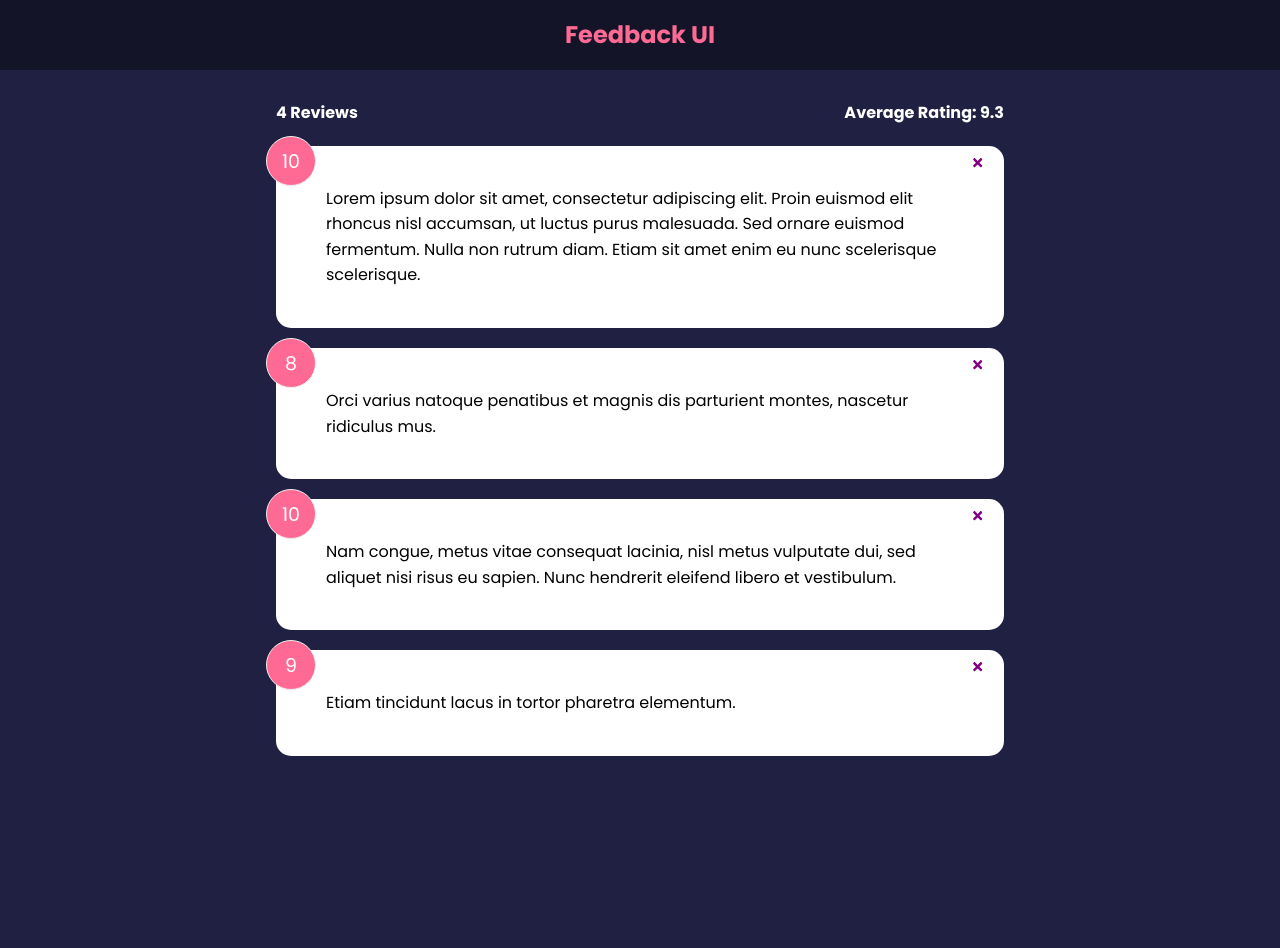
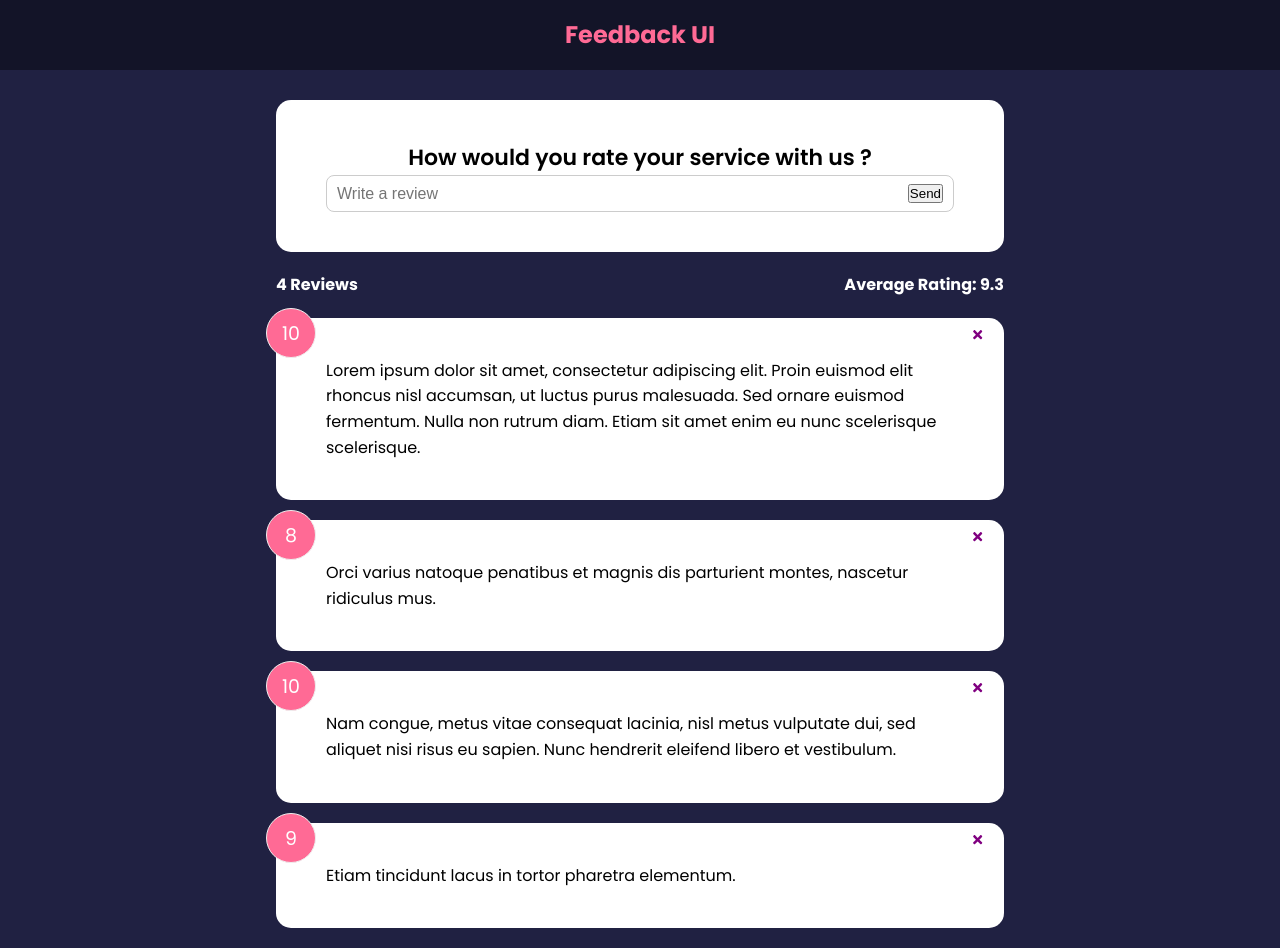
Before and after one commit to rsmacias/feedback-app, a React (Create React App) app: page / in a window 1280 px wide. Before the commit the page ends 800 px from the top, so only its background shows below. Built offline with nearby package versions, Linux system fonts and the light colour scheme.

Commit message:
Creation and integration of FeedbackForm component Adding state to this component to manage the text changes

```diff
--- a/src/App.js
+++ b/src/App.js
@@ -3,6 +3,7 @@
 import FeedbackList from './components/FeedbackList';
 import FeedbackData from './data/FeedbackData';
 import FeedbackStats from './components/FeedbackStats';
+import FeedbackForm from './components/FeedbackForm';
 
 function App () {
 
@@ -19,6 +20,7 @@
         <>
             <Header />
             <div className="container">
+                <FeedbackForm />
                 <FeedbackStats feedback={feedback} />
                 <FeedbackList feedback={feedback}
                               handleDelete={deleteFeedback} />
--- /dev/null
+++ b/src/components/FeedbackForm.jsx
@@ -0,0 +1,29 @@
+import { useState } from 'react';
+import Card from './shared/Card';
+
+function FeedbackForm() {
+
+  const [text, setText] = useState('');
+
+  const handleOnChange = (e) => {
+    setText(e.target.value);
+  };
+
+  return (
+    <Card>
+        <form>
+            <h2>How would you rate your service with us ?</h2>
+            {/* @todo - rating select component */}
+            <div className="input-group">
+                <input type="text"
+                    placeholder='Write a review'
+                    value={text}
+                    onChange={handleOnChange} />
+                <button type="submit">Send</button>
+            </div>
+        </form>
+    </Card>
+  )
+}
+
+export default FeedbackForm
```
